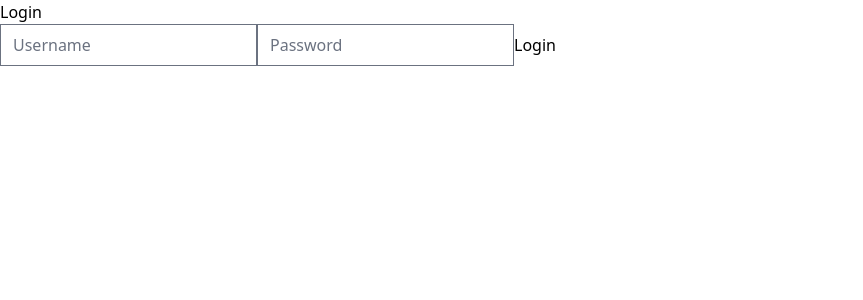
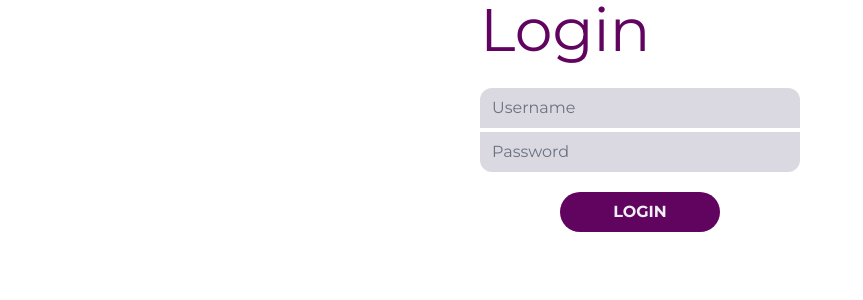
Before and after one commit to LeandroRochAlg/job-failure, a Vue app: page /login in a window 1280 px wide. Shown: the top 300 px of the page, without its empty margins (0-863 px from the left). Built offline with nearby package versions, Linux system fonts and the light colour scheme; no server answers.

Commit message:
refactor: Improve login form styling and structure

```diff
--- a/src/components/auth/LoginForm.vue
+++ b/src/components/auth/LoginForm.vue
@@ -1,10 +1,10 @@
 <template>
-    <div>
-        <h2>Login</h2>
-        <form @submit.prevent="login">
-            <input v-model="username" placeholder="Username" required>
-            <input v-model="password" type="password" placeholder="Password" required>
-            <button type="submit">Login</button>
+    <div class="w-1/4 h-full mx-auto font-montserrat flex flex-col align-middle justify-center">
+        <h2 class="text-primary text-6xl mb-5">Login</h2>
+        <form @submit.prevent="login" class="flex flex-col">
+            <input v-model="username" placeholder="Username" required class="focus:outline-none focus:underline hover:underline mt-2 border-none bg-darkLight rounded-t-xl">
+            <input v-model="password" type="password" placeholder="Password" required class="focus:outline-none focus:underline hover:underline mt-1 border-none bg-darkLight rounded-b-xl">
+            <button type="submit" class="h-10 bg-primary rounded-full w-1/2 text-light uppercase font-bold mx-auto mt-5">Login</button>
         </form>
     </div>
 </template>
--- a/src/style.css
+++ b/src/style.css
@@ -1,3 +1,5 @@
+@import url('https://fonts.googleapis.com/css2?family=Montserrat:ital,wght@0,100..900;1,100..900&display=swap');
+
 @tailwind base;
 @tailwind components;
 @tailwind utilities;
--- a/tailwind.config.js
+++ b/tailwind.config.js
@@ -5,7 +5,16 @@ export default {
     "./src/**/*.{vue,js,ts,jsx,tsx}",
   ],
   theme: {
-    extend: {},
+    colors: {
+      primary: '#600460',
+      dark: '#2B2A2C',
+      light: '#F1EFF5',
+      lightDark: '#464547',
+      darkLight: '#DAD8E0'
+    },
+    fontFamily: {
+      montserrat: ['Montserrat', 'sans-serif'],
+    }
   },
   plugins: [
     require('@tailwindcss/forms'),
```
